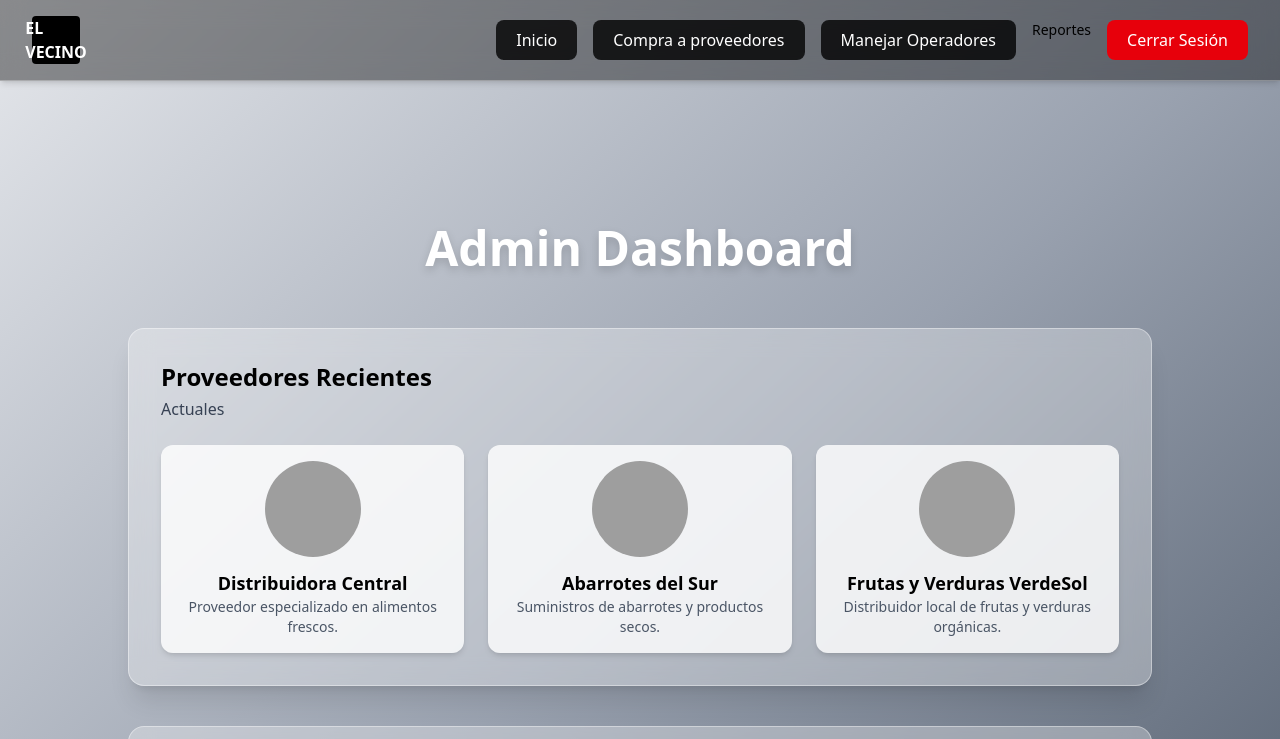
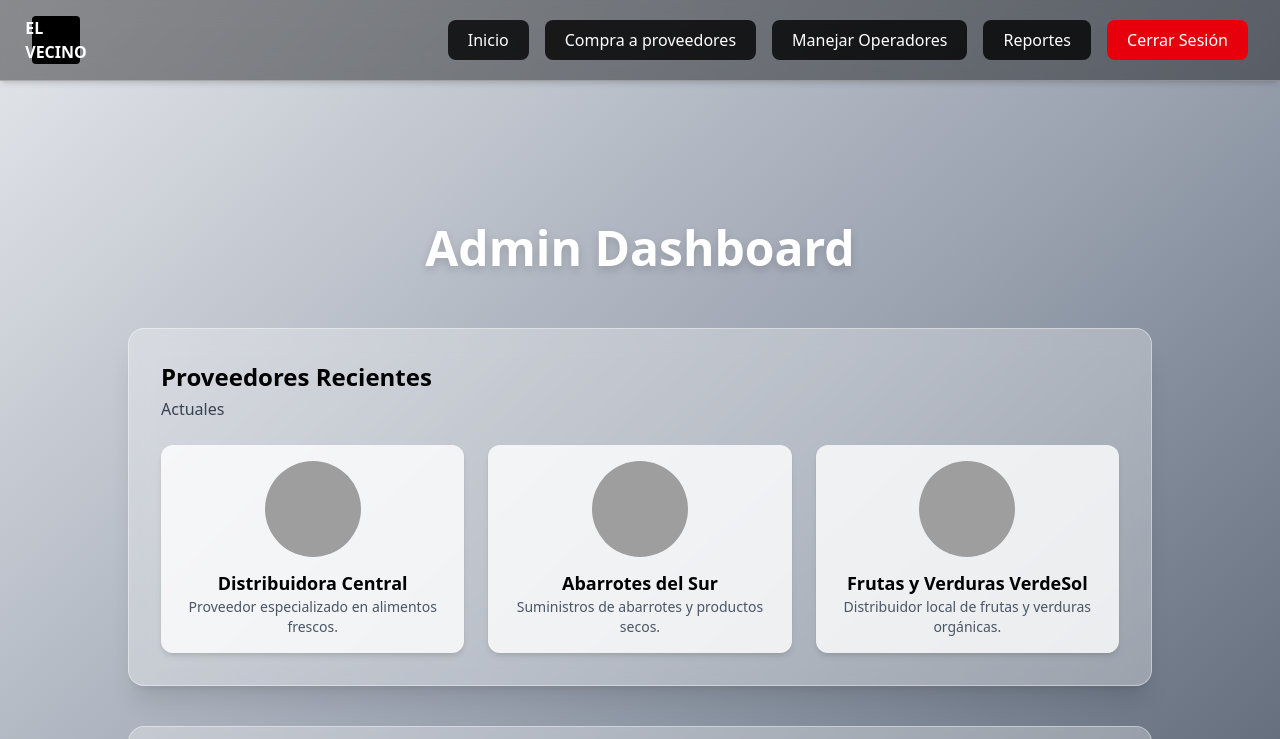
Before and after one commit to mugen-houy0u/proyecto-almacen-ICI324, an Astro site in the folder ver1/frontend-app/: page /admin in a window 1280 px wide. Shown: the top 739 px of the page. Built offline with nearby package versions, Linux system fonts and the light colour scheme; Astro itself is replaced by a stand-in of ours; grey boxes are pictures that could not be loaded.

Commit message:
Añadido botón de reportes, modificando HeaderAdmin.astro

```diff
--- a/ver1/frontend-app/src/components/HeaderAdmin.astro
+++ b/ver1/frontend-app/src/components/HeaderAdmin.astro
@@ -9,8 +9,8 @@
     </a>
   </div>
 
-  <!-- Botones -->
-  <nav class="flex space-x-4">
+  <!-- Botones de Navegación -->
+  <nav class="flex items-center space-x-4">
     <a
       href="/admin"
       class="px-5 py-2 bg-black/80 text-white rounded-lg hover:bg-black transition"
@@ -29,10 +29,14 @@
     >
       Manejar Operadores
     </a>
-    <nav class="flex gap-6 text-sm">
-      <!-- otros links -->
-      <a href="/admin/reportes" class="hover:underline">Reportes</a>
-    </nav>
+
+    <!-- 👇 BOTÓN AÑADIDO 👇 -->
+    <a
+      href="/admin/reportes"
+      class="px-5 py-2 bg-black/80 text-white rounded-lg hover:bg-black transition"
+    >
+      Reportes
+    </a>
 
     <a
       href="/login"
```
